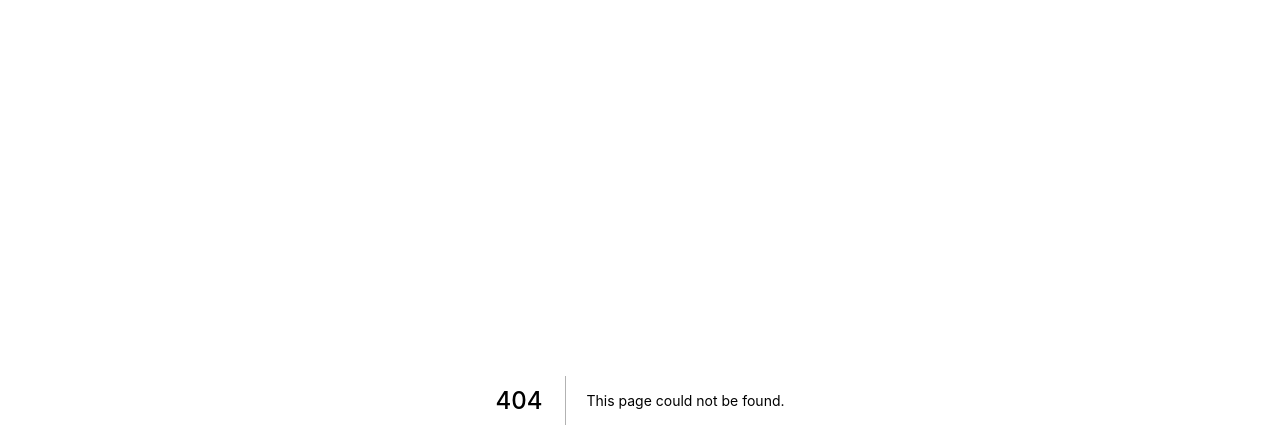
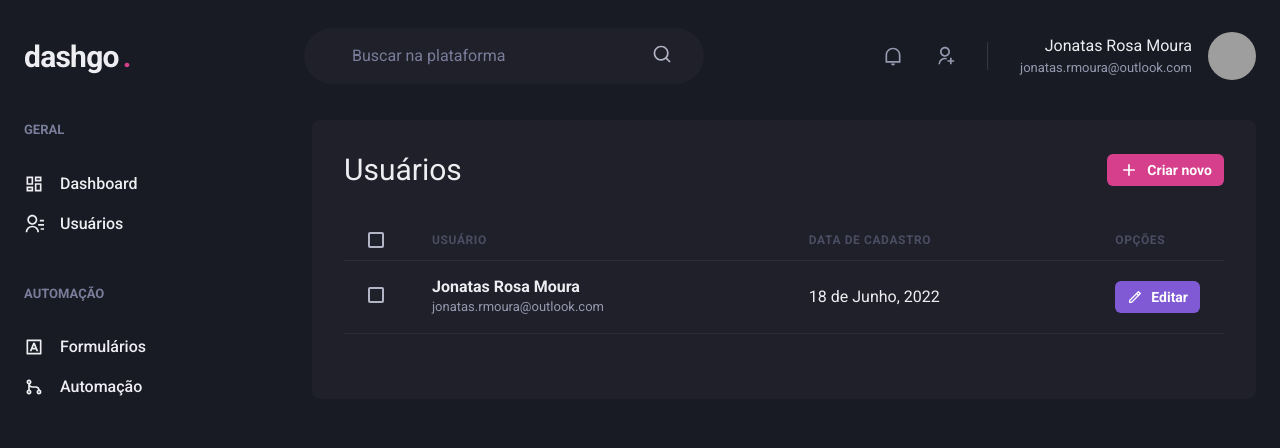
Before and after one commit to jonatasrmoura/dashgo, a Next.js app: page /users in a window 1280 px wide. Before the commit this address had no page. Shown: the top 448 px of the page. Built offline with nearby package versions, Linux system fonts and the light colour scheme; grey boxes are pictures that could not be loaded.

Commit message:
feat: Pagina - Lista de usuarios

```diff
--- /dev/null
+++ b/src/pages/users/index.tsx
@@ -0,0 +1,85 @@
+import {
+  Box,
+  Button,
+  Checkbox,
+  Flex,
+  Heading,
+  Icon,
+  Table,
+  Tbody,
+  Td,
+  Text,
+  Th,
+  Thead,
+  Tr
+} from "@chakra-ui/react";
+import { RiAddLine, RiPencilLine } from "react-icons/ri";
+import { Header, Sidebar } from "../../components";
+
+export default function UserList() {
+  return (
+    <Box>
+      <Header />
+
+      <Flex w="100%" my="6" maxW={1480} mx="auto" px="6">
+        <Sidebar />
+
+        <Box flex="1" borderRadius={8} bg="gray.800" p="8">
+          <Flex mb="8" justify="space-between" alignItems="center">
+            <Heading size="lg" fontWeight="normal">Usuários</Heading>
+
+            <Button
+              as="a" /* Ancora */
+              size="sm"
+              fontSize="sm"
+              colorScheme="pink"
+              leftIcon={<Icon as={RiAddLine} fontSize="20" />}
+            >
+              Criar novo
+            </Button>
+          </Flex>
+
+          <Table colorScheme="whiteAlpha">
+            <Thead>
+              <Tr>
+                <Th px="6" color="gray.300" w="8">
+                  <Checkbox colorScheme="pink" />
+                </Th>
+                <Th>Usuário</Th>
+                <Th>Data de cadastro</Th>
+                <Th w="8">Opções</Th>
+              </Tr>
+            </Thead>
+            <Tbody>
+              <Tr>
+                <Td px="6">
+                  <Checkbox colorScheme="pink" />
+                </Td>
+                <Td>
+                  <Box>
+                    <Text fontWeight="bold">Jonatas Rosa Moura</Text>
+                    <Text fontSize="small" color="gray.300">
+                      jonatas.rmoura@outlook.com
+                    </Text>
+                  </Box>
+                </Td>
+                <Td>18 de Junho, 2022</Td>
+                <Td>
+                  <Button
+                    as="a" /* Ancora */
+                    size="sm"
+                    fontSize="sm"
+                    colorScheme="purple"
+                    leftIcon={<Icon as={RiPencilLine} fontSize="16" />}
+                  >
+                    Editar
+                  </Button>
+                </Td>
+              </Tr>
+            </Tbody>
+          </Table>
+        </Box>
+      </Flex>
+    </Box>
+  );
+}
```
